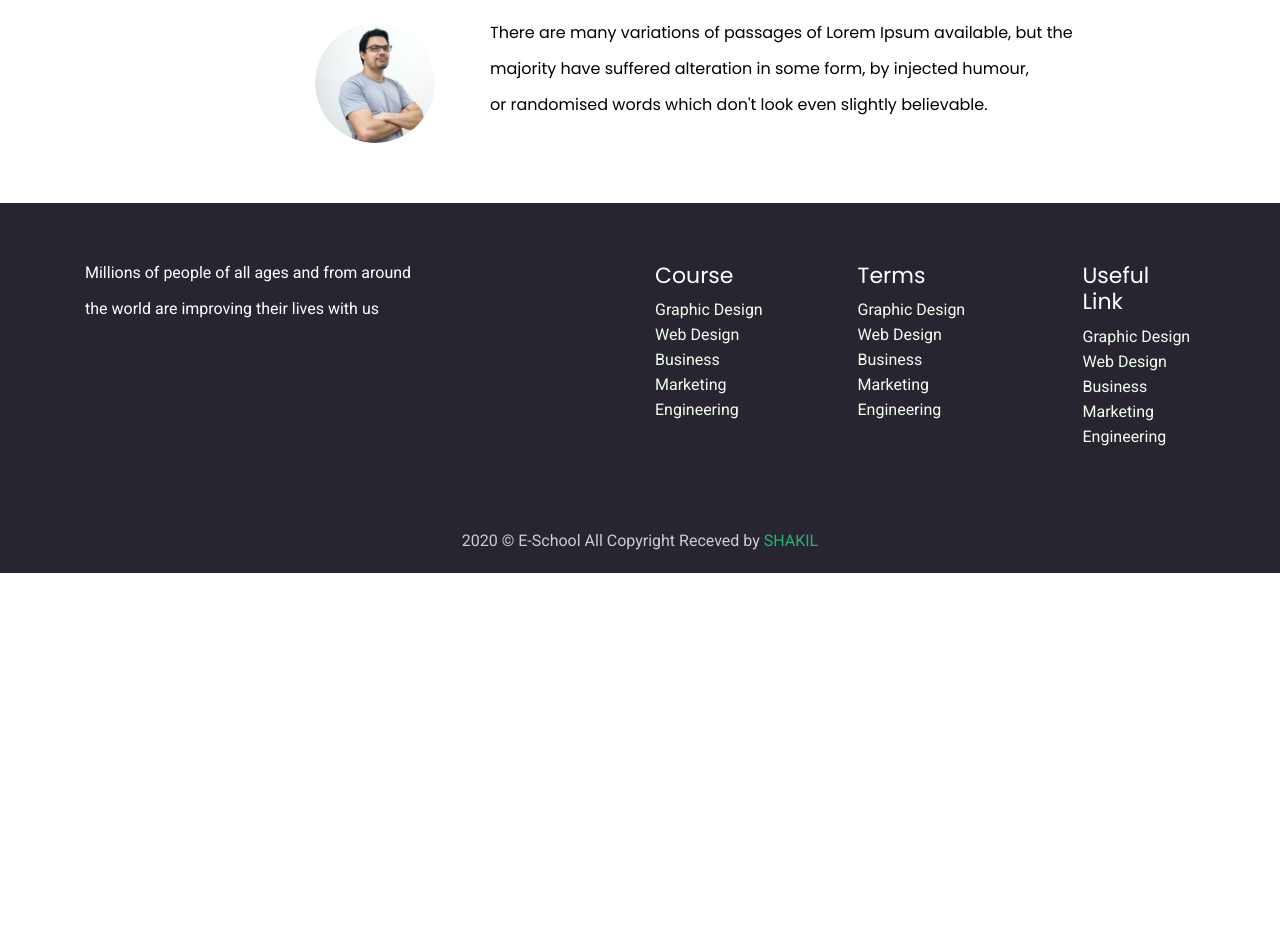
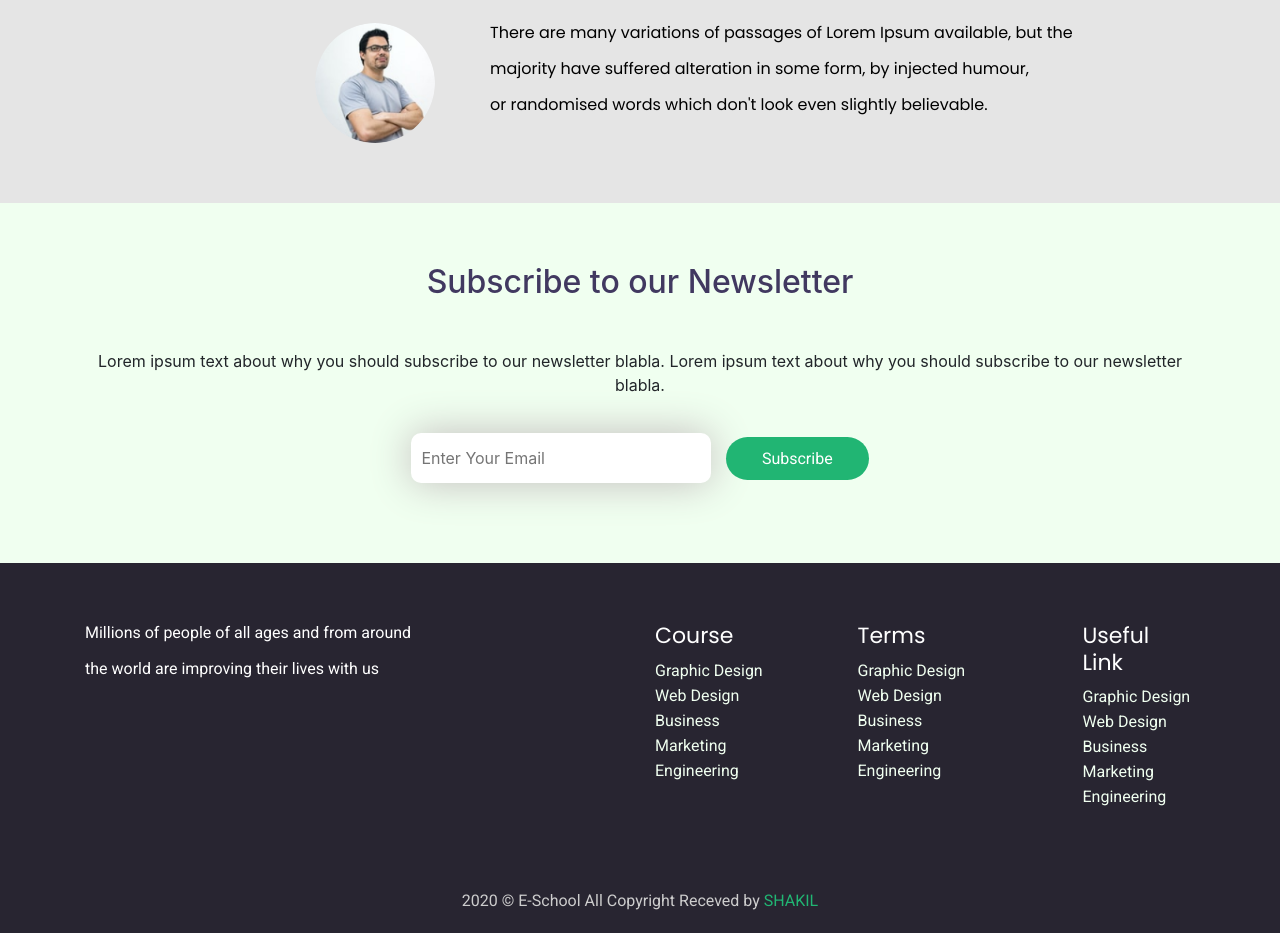
Before and after one commit to shakilmahammud/E-school-project, a plain HTML site: page index.html in a window 1280 px wide. Shown: the part 1666-2599 px from the top of the page. Before the commit the page ends 2239 px from the top, so only its background shows below. Drawn offline with nearby package versions, Linux system fonts and the light colour scheme.

Commit message:
again commmit

```diff
--- a/css/style.css
+++ b/css/style.css
@@ -1,6 +1,7 @@
 body{
     margin:0;
     padding:0;
+    background-color: #E5E5E5;
 }
 /*=======common button css===========*/
 .common-button{
@@ -225,6 +226,24 @@ body{
         line-height: 20px;
         color: #000;
 }
+/*================extra subscribe part css =========*/
+#subscribe{
+    padding-top:60px;
+    padding-bottom:60px;
+    background-color: #F0FFF0;
+}
+#subscribe input{
+    width:300px;
+    outline:0;
+    border:none;
+    border-radius: 10px;
+    box-shadow: 0px 0px 40px rgb(194, 188, 188);
+    height:50px;
+    margin-right: 10px;
+    margin-top:20px;
+    margin-bottom: 20px;
+    padding-left: 10px;
+}
 /*==================footer part css ===============*/
 #footer{
     background:#282531;
@@ -254,7 +273,7 @@ body{
 
 }
 .footer-course-list{
-    margin-right:60px;
+    margin-right:60px ;
 
 }
 footer{
--- a/index.html
+++ b/index.html
@@ -179,6 +179,21 @@
 </section>
 
 <!------------------ testimonial part end ------------------------->
+<!----------------------extra subscribe part start----------------------->
+<section id="subscribe">
+  <h2 class="course-header text-center">Subscribe to our Newsletter</h2>
+  <div class="container">
+    <div class="row">
+      <div class="col-md-12 text-center">
+
+    <p>Lorem ipsum text about why you should subscribe to our newsletter blabla. Lorem ipsum text about why you should subscribe to our newsletter blabla.</p>
+        <input type="email" placeholder="Enter Your Email">
+        <a href="#"></a> <button class="common-button">Subscribe</button></a>
+      </div>
+    </div>
+  </div>
+</section>
+<!------------------------ extra subscribe part end-------------------------->
 <!------------------ footer part start ------------------------->
   <section id="footer">
     <div class="container">
```
